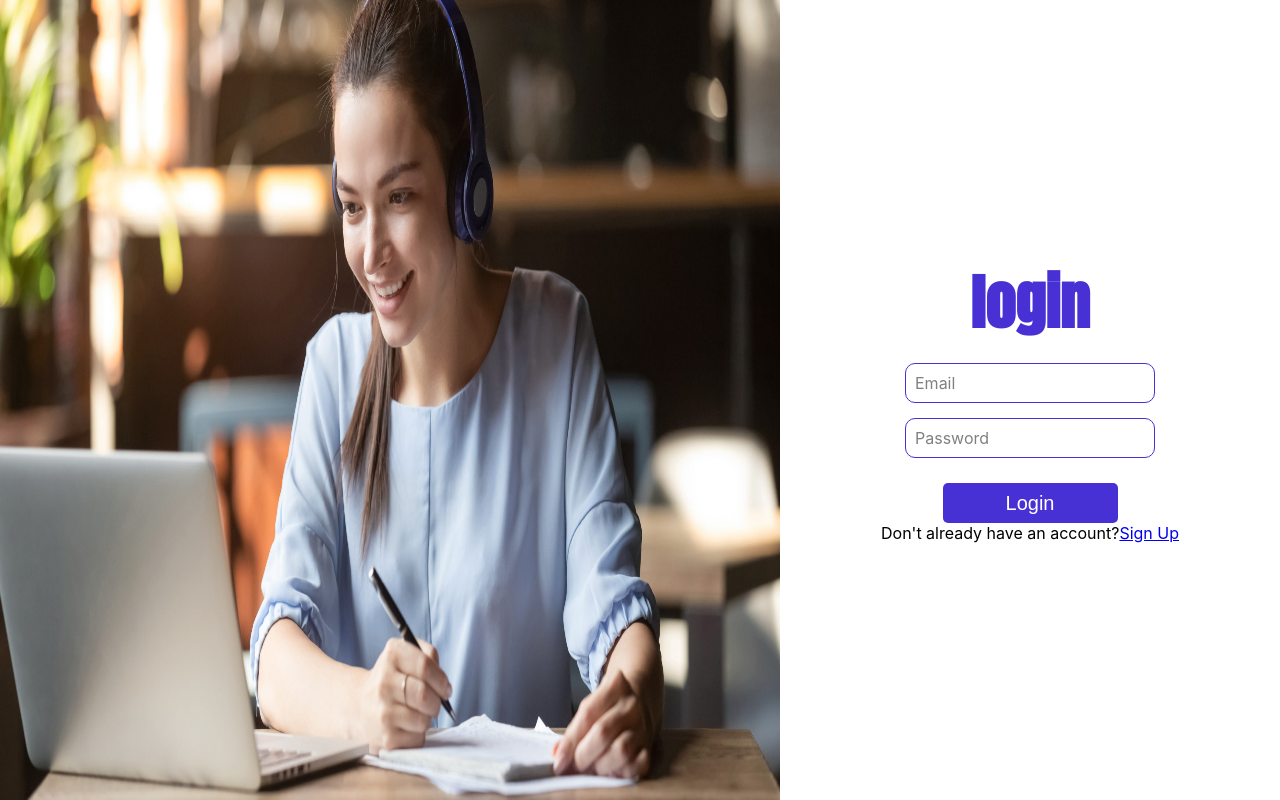
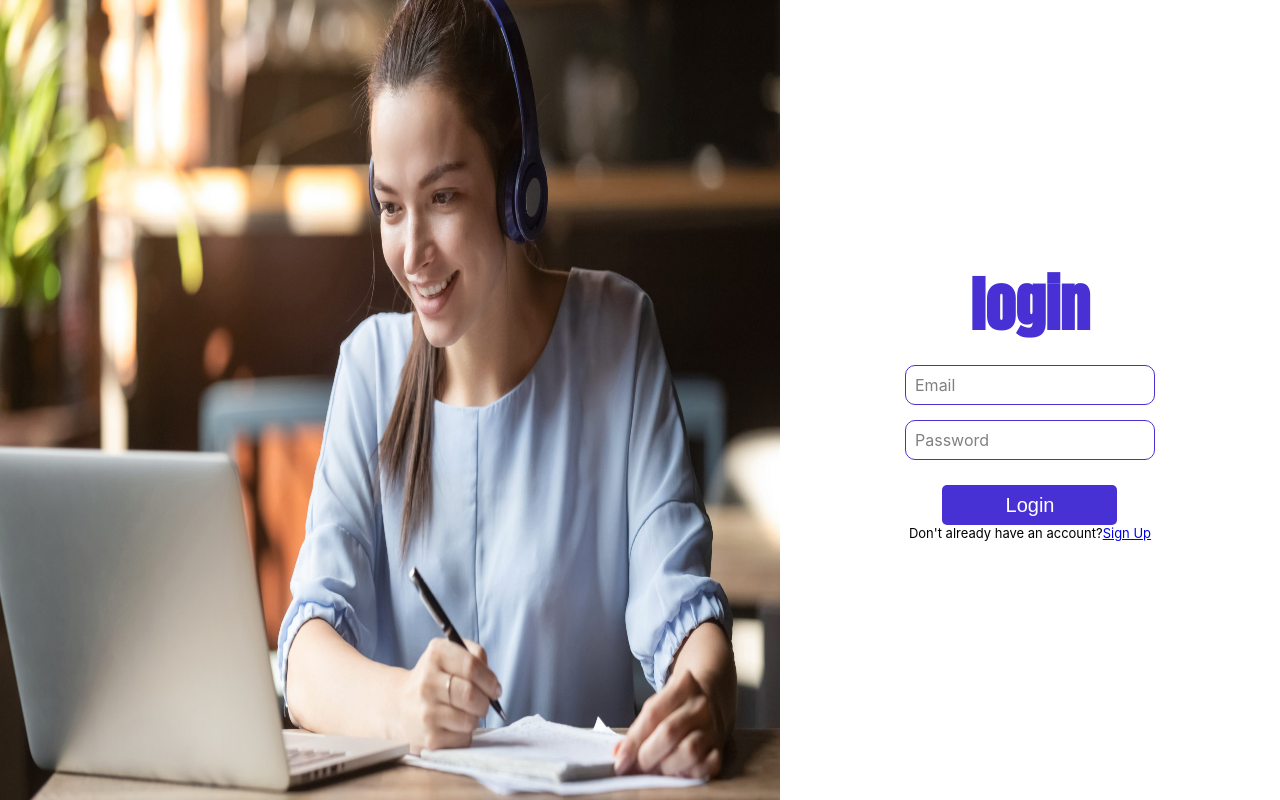
Before and after one commit to petersaba/elearning-system, a React (Create React App) app in the folder frontend/: page / in a window 1280 px wide. Built offline with nearby package versions, Linux system fonts and the light colour scheme.

Commit message:
frontend <> login: styling hero section and paragraph

```diff
--- a/frontend/src/App.css
+++ b/frontend/src/App.css
@@ -92,3 +92,7 @@ input::placeholder{
   border-radius: 5px;
   border: 0;
 }
+
+.switch-pages{
+  font-size: 13px;
+}
--- a/frontend/src/components/LoginSignUpSwitch.js
+++ b/frontend/src/components/LoginSignUpSwitch.js
@@ -2,7 +2,7 @@ import { Link } from "react-router-dom";
 
 const LoginSignUpSwitch = ({ type }) => {
     return (
-        <p>{type == "login" ? "Don't " : ""}already have an account?
+        <p className="switch-pages">{type == "login" ? "Don't " : ""}already have an account?
         <Link to={type == "login" ? "/signup" : "/"}>{type == "login" ? "Sign Up" : "Login"}</Link></p>
     )
 }
```
Also changed, not shown: frontend/src/assets/images/hero.jpg.
